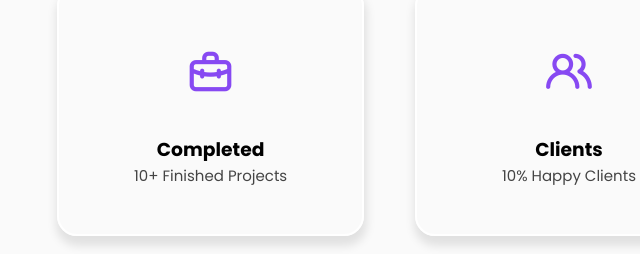
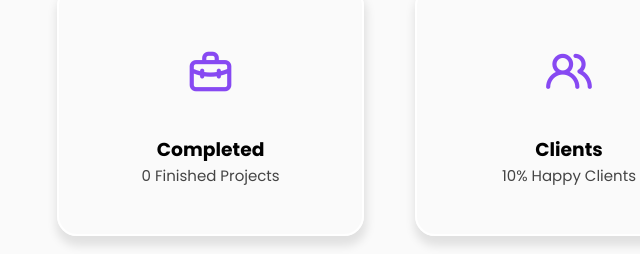
Before and after one commit to fajarrestur/portofolio, a plain HTML site: page index.html in a window 1280 px wide. Shown: the part 1993-2247 px from the top of the page, 71-711 px from the left. Drawn offline with nearby package versions, Linux system fonts and the light colour scheme; a web font is replaced by a local one.

Commit message:
index.html

```diff
--- a/index.html
+++ b/index.html
@@ -141,7 +141,7 @@
                 <div class="project-box">
                     <i class="uil uil-briefcase-alt"></i>
                     <h3>Completed</h3>
-                    <label>10+ Finished Projects</label>
+                    <label> 0 Finished Projects</label>
                 </div>
                 <div class="project-box">
                     <i class="uil uil-users-alt"></i>
```
